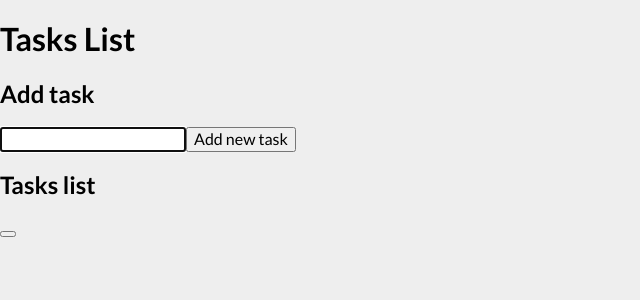
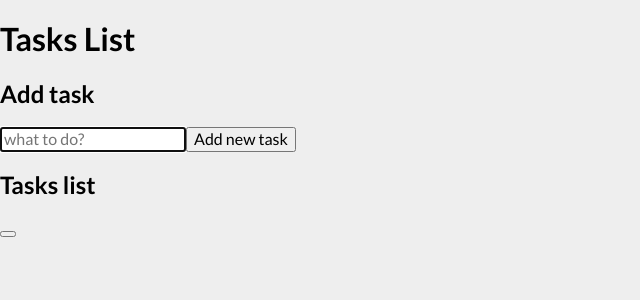
Before and after one commit to RobFyd/practice-in-react, a React (Create React App) app: page / in a window 1280 px wide. Shown: the top 300 px of the page, without its empty margins (0-640 px from the left). Built offline with nearby package versions, Linux system fonts and the light colour scheme.

Commit message:
Refactor form structure and class names

```diff
--- a/src/App.js
+++ b/src/App.js
@@ -1,4 +1,3 @@
-
 const tasks = [
   {
     id: 1,
@@ -12,29 +11,29 @@ const tasks = [
   },
 ];
 
+let hideDoneTasks = false;
+
 function App() {
   return (
-    <>
+    <main>
       <h1>Tasks List</h1>
-      <form className="js-form">
-        <div>
-          <h2>Add task</h2>
-          <div>
-            <input className="form__field js-newTask" autoFocus />
-            <button className="form__button js-addTask">Add new task</button>
-          </div>
-        </div>
-      </form>
+      <div>
+        <h2>Add task</h2>
+        <form className="form">
+          <input className="form__field" placeholder="what to do?" autoFocus />
+          <button className="form__button">Add new task</button>
+        </form>
+      </div>
       <div>
         <div>
           <h2>Tasks list</h2>
-          <div className="section__buttons js-buttons"></div>
+          <div className="section__buttons"></div>
         </div>
-        <ul className="tasks js-tasks"></ul>
+        <ul className="tasks"></ul>
       </div>
-      <div className="js-stats"></div>
-      <button className="thumbUp js-thumbUp"></button>
-    </>
+      <div className="stats"></div>
+      <button className="thumbUp"></button>
+    </main>
   );
 }
 
```
